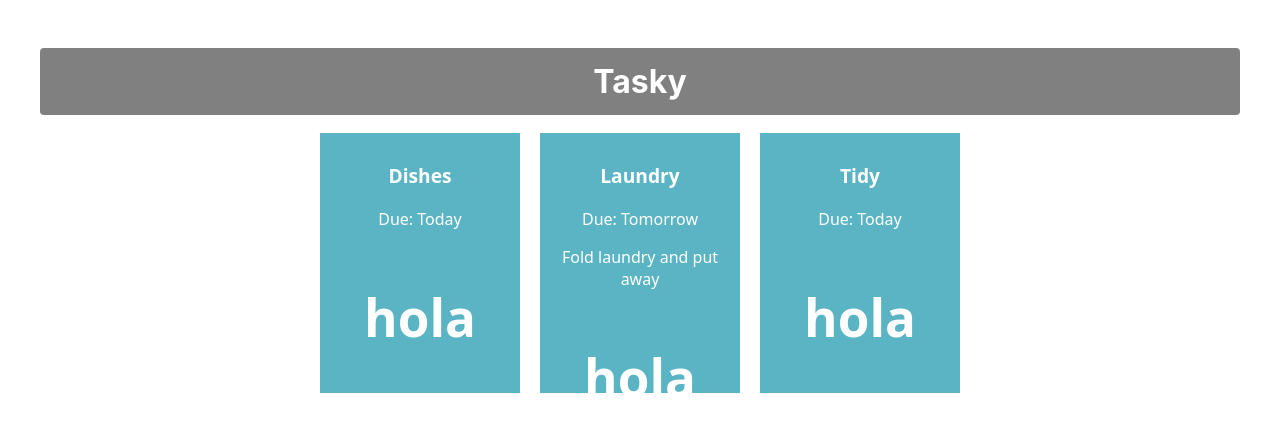
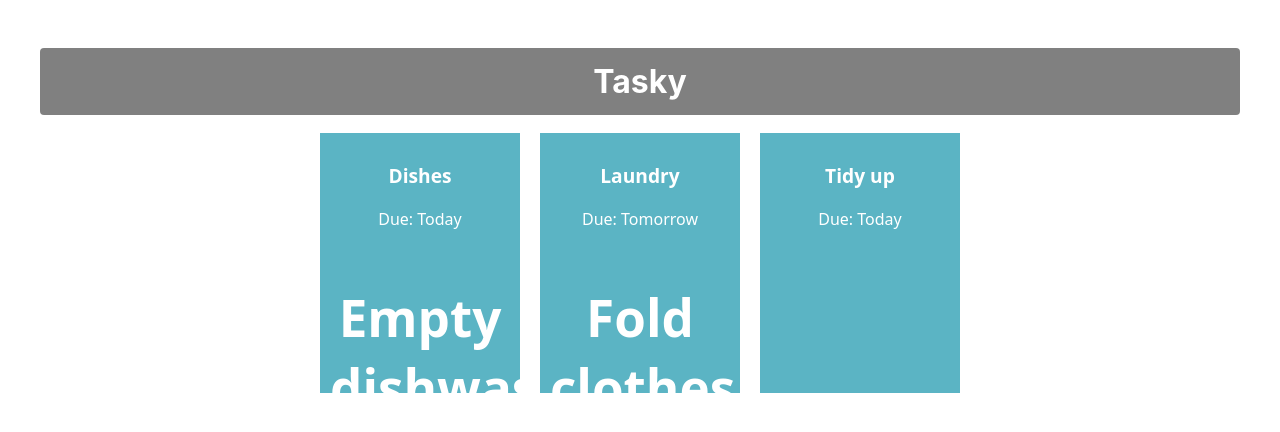
Before and after one commit to jordiGasco/react-basics-labs, a React (Create React App) app in the folder tasky/: page / in a window 1280 px wide. Shown: the top 432 px of the page. Built offline with nearby package versions, Linux system fonts and the light colour scheme.

Commit message:
added task state

```diff
--- a/tasky/src/App.js
+++ b/tasky/src/App.js
@@ -1,15 +1,23 @@
 import './App.css';
 import Task from './components/Task';
+import React, {useState} from 'react';
 
 function App() {
+
+  const [ taskState, setTaskState ] = useState({
+    tasks: [
+      { title:"Dishes", description: "Empty dishwasher", deadline: "Today" },
+      { title: "Laundry", description: "Fold clothes and put away", deadline: "Tomorrow" },
+      { title: "Tidy up", deadline: "Today" }
+    ]
+  });
+
   return (
     <div className="container">
       <h1>Tasky</h1>
-      <Task title="Dishes" deadline="Today" description="hola" />
-      <Task title="Laundry" deadline="Tomorrow" description="hola">
-        Fold laundry and put away
-    </Task>
-      <Task title="Tidy" deadline="Today" description="hola"/>
+      <Task title={taskState.tasks[0].title} deadline={taskState.tasks[0].deadline} description={taskState.tasks[0].description} />
+      <Task title={taskState.tasks[1].title} deadline={taskState.tasks[1].deadline} description={taskState.tasks[1].description} />
+      <Task title={taskState.tasks[2].title} deadline={taskState.tasks[2].deadline} description={taskState.tasks[2].description} />
     </div>
   );
 }
```
